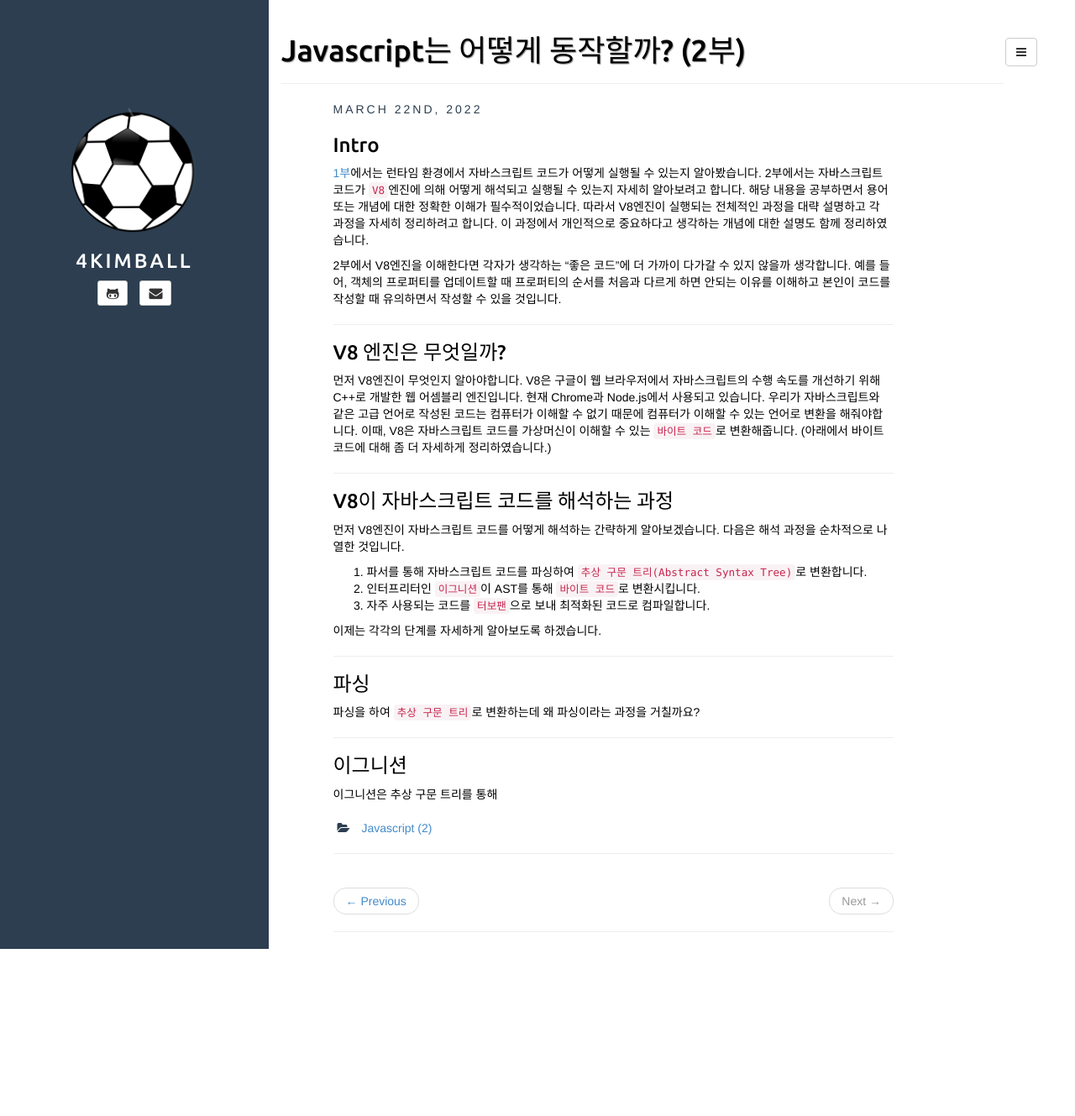
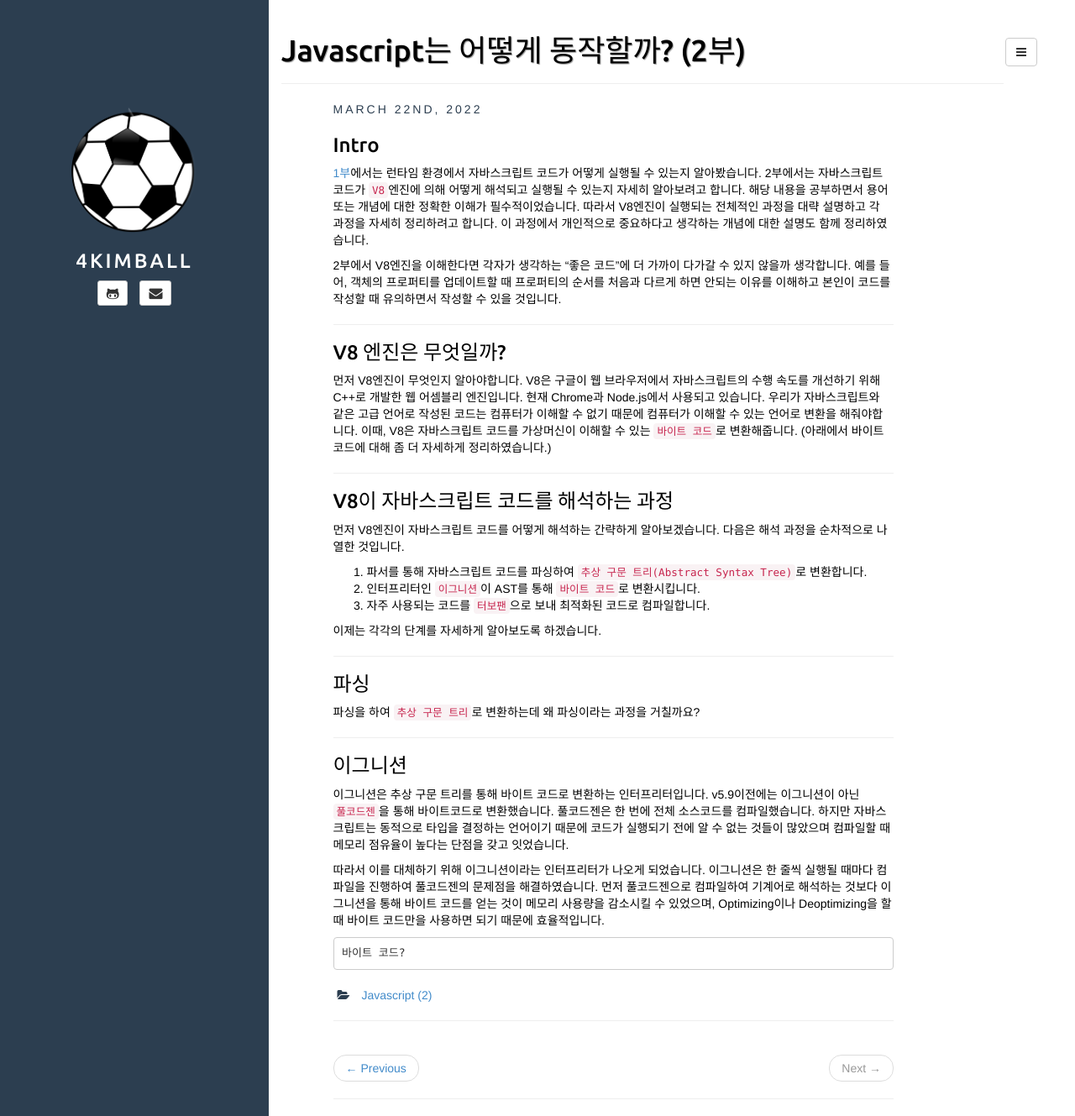
Before and after one commit to 4kimball/4kimball.github.io, a Jekyll site: the page built from _posts/2022-03-22-Javascript는-어떻게-동작할까?-(2부).md, in a window 1280 px wide and 1329 px high. Shown: the whole window at 84% size. Built offline with Jekyll 4.4.1, drawn with Linux system fonts in a browser that asks for light colours; comment, search, counter and statistics services are not loaded.

Commit message:
Update 2022-03-22-Javascript는-어떻게-동작할까?-(2부).md

````diff
--- a/_posts/2022-03-22-Javascript는-어떻게-동작할까?-(2부).md
+++ b/_posts/2022-03-22-Javascript는-어떻게-동작할까?-(2부).md
@@ -38,4 +38,12 @@ comments: true
 ---
 
 ### 이그니션
-이그니션은 추상 구문 트리를 통해
+이그니션은 추상 구문 트리를 통해 바이트 코드로 변환하는 인터프리터입니다. v5.9이전에는 이그니션이 아닌 `풀코드젠`을 통해 바이트코드로 변환했습니다.
+풀코드젠은 한 번에 전체 소스코드를 컴파일했습니다. 하지만 자바스크립트는 동적으로 타입을 결정하는 언어이기 때문에 코드가 실행되기 전에 알 수 없는 것들이 많았으며 컴파일할 때 메모리 점유율이 높다는 단점을 갖고 잇었습니다.
+
+따라서 이를 대체하기 위해 이그니션이라는 인터프리터가 나오게 되었습니다. 이그니션은 한 줄씩 실행될 때마다 컴파일을 진행하여 풀코드젠의 문제점을 해결하였습니다.
+먼저 풀코드젠으로 컴파일하여 기계어로 해석하는 것보다 이그니션을 통해 바이트 코드를 얻는 것이 메모리 사용량을 감소시킬 수 있었으며, Optimizing이나 Deoptimizing을 할 때 바이트 코드만을 사용하면 되기 때문에 효율적입니다.
+
+```text
+바이트 코드?
+```
````
